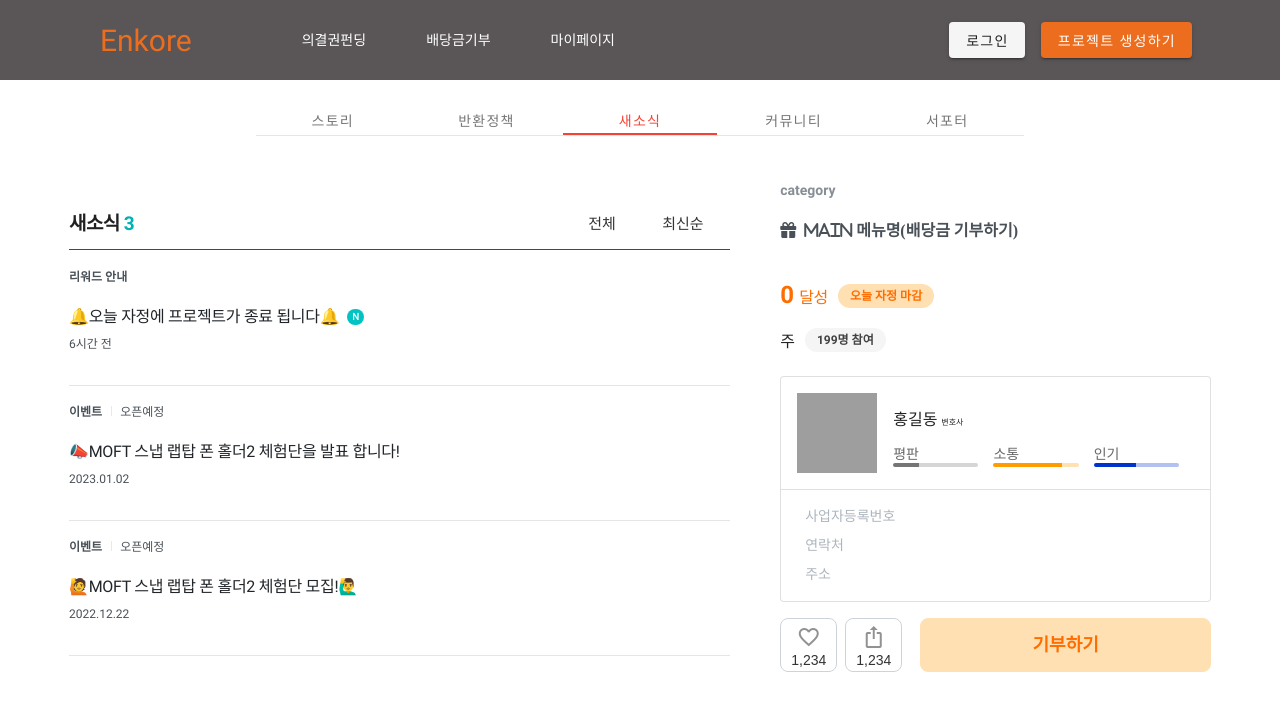
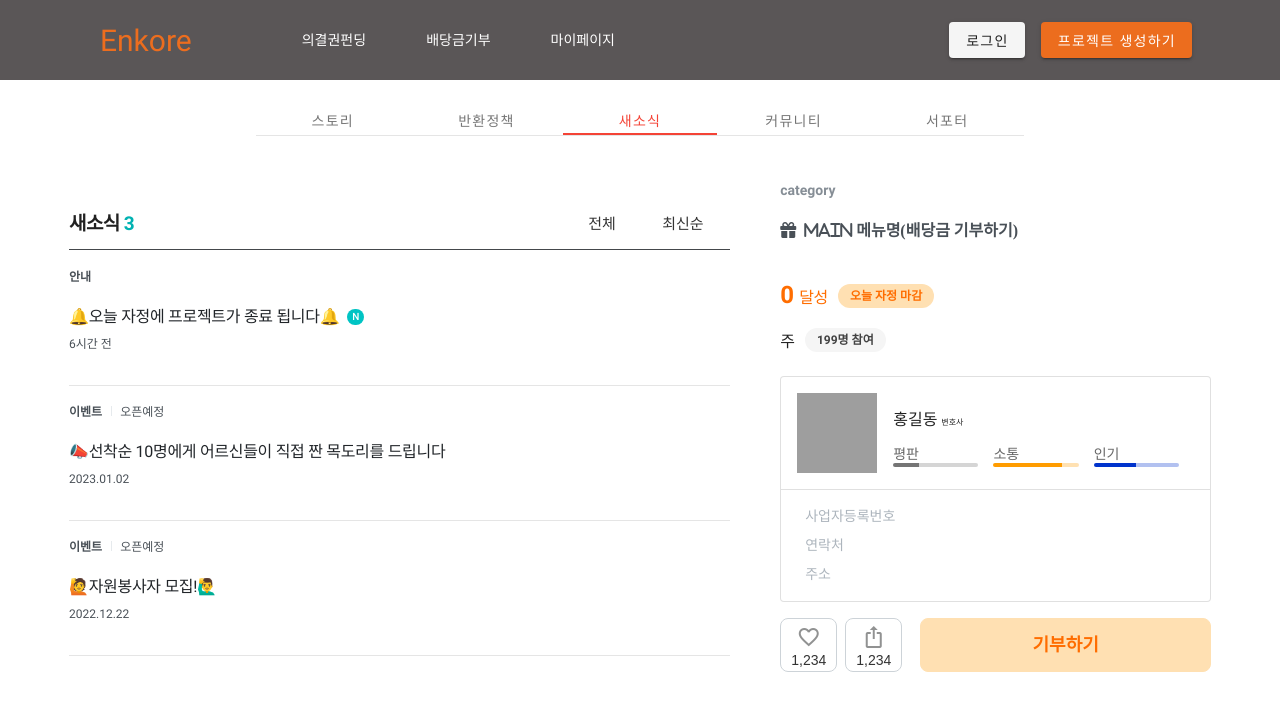
Before and after one commit to jhkim-ai/Hackathon-Enkore, a Vue app: page /donate/detail in a window 1280 px wide. Both pictures are taken after a click on the tab "새소식". Shown: the top 710 px of the page. Built offline with nearby package versions, Linux system fonts and the light colour scheme; grey boxes are pictures that could not be loaded; a web font is replaced by a local one.

Commit message:
내용 수정

```diff
--- a/src/assets/db/BOARDDB.json
+++ b/src/assets/db/BOARDDB.json
@@ -15,8 +15,8 @@
 		},
         {
 			"board": 2,
-			"title": "[테스트]고령의 취약 돌봄 어르신 뇌 건강 예방에 함께해 주세요",
-			"foundation": "[테스트]법무법인 더불어함께새희망",
+			"title": "제2의 김연경을 꿈꾸는 아이들의 희망이 되어주세요",
+			"foundation": "사단법인 더불어함께새희망",
 			"goal": 100,
             "bizno": "[테스트]117-82-05954",
 			"category": "[테스트]에스엠으로 기부합니다.",
--- a/src/components/DonateNews.vue
+++ b/src/components/DonateNews.vue
@@ -20,20 +20,20 @@
                             </select><i class="icon expand-more SelectBoxLabel_electBoxLabelIcon__2EwnB" aria-hidden="true"></i></label></span></div>
             </div><a href="/web/campaign/detailPost/168921/news/296369" style="text-decoration: none;">
                 <div class="NewsList_newsListContainer__3RSEH">
-                    <p><span class="NewsList_newsListHead__3kesO">리워드 안내</span></p>
+                    <p><span class="NewsList_newsListHead__3kesO">안내</span></p>
                     <p class="NewsList_newsListText__1RIVZ">🔔오늘 자정에 프로젝트가 종료 됩니다🔔<span class="wz badge NewsList_newsListBadge__2WA-c">N</span></p>
                     <p class="NewsList_newsListDate__3iDLO">6시간 전</p>
                 </div>
             </a><a href="/web/campaign/detailPost/168921/news/292437" style="text-decoration: none;">
                 <div class="NewsList_newsListContainer__3RSEH">
                     <p><span class="NewsList_newsListHead__3kesO">이벤트</span><span class="NewsList_newsListLine__3UGGy"></span><span class="NewsList_newsListState__2f-4X">오픈예정</span></p>
-                    <p class="NewsList_newsListText__1RIVZ">📣MOFT 스냅 랩탑 폰 홀더2 체험단을 발표 합니다!</p>
+                    <p class="NewsList_newsListText__1RIVZ">📣선착순 10명에게 어르신들이 직접 짠 목도리를 드립니다</p>
                     <p class="NewsList_newsListDate__3iDLO">2023.01.02</p>
                 </div>
             </a><a href="/web/campaign/detailPost/168921/news/290406" style="text-decoration: none;">
                 <div class="NewsList_newsListContainer__3RSEH">
                     <p><span class="NewsList_newsListHead__3kesO">이벤트</span><span class="NewsList_newsListLine__3UGGy"></span><span class="NewsList_newsListState__2f-4X">오픈예정</span></p>
-                    <p class="NewsList_newsListText__1RIVZ">🙋MOFT 스냅 랩탑 폰 홀더2 체험단 모집!🙋&zwj;♂️</p>
+                    <p class="NewsList_newsListText__1RIVZ">🙋자원봉사자 모집!🙋&zwj;♂️</p>
                     <p class="NewsList_newsListDate__3iDLO">2022.12.22</p>
                 </div>
             </a>
```
